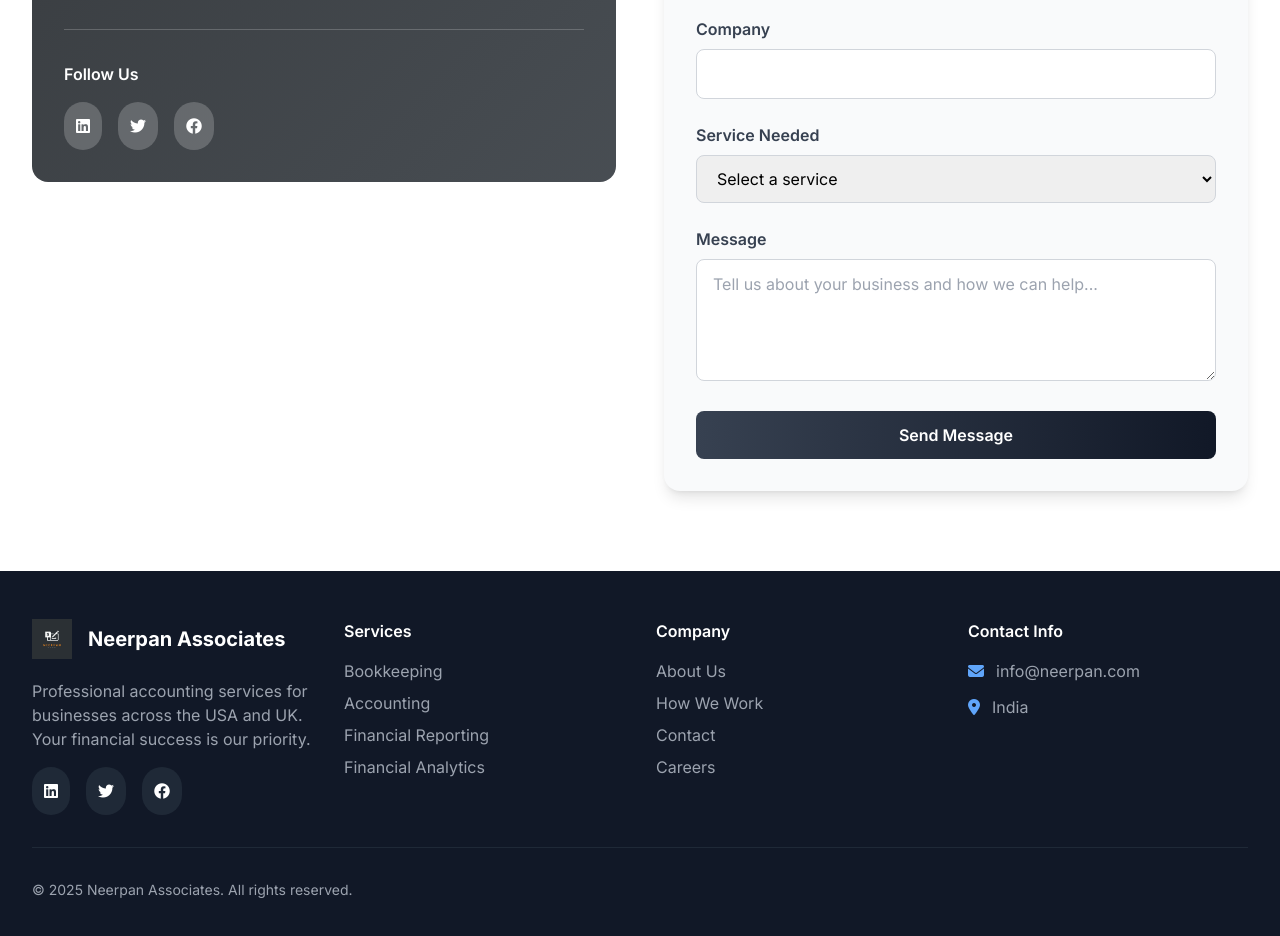
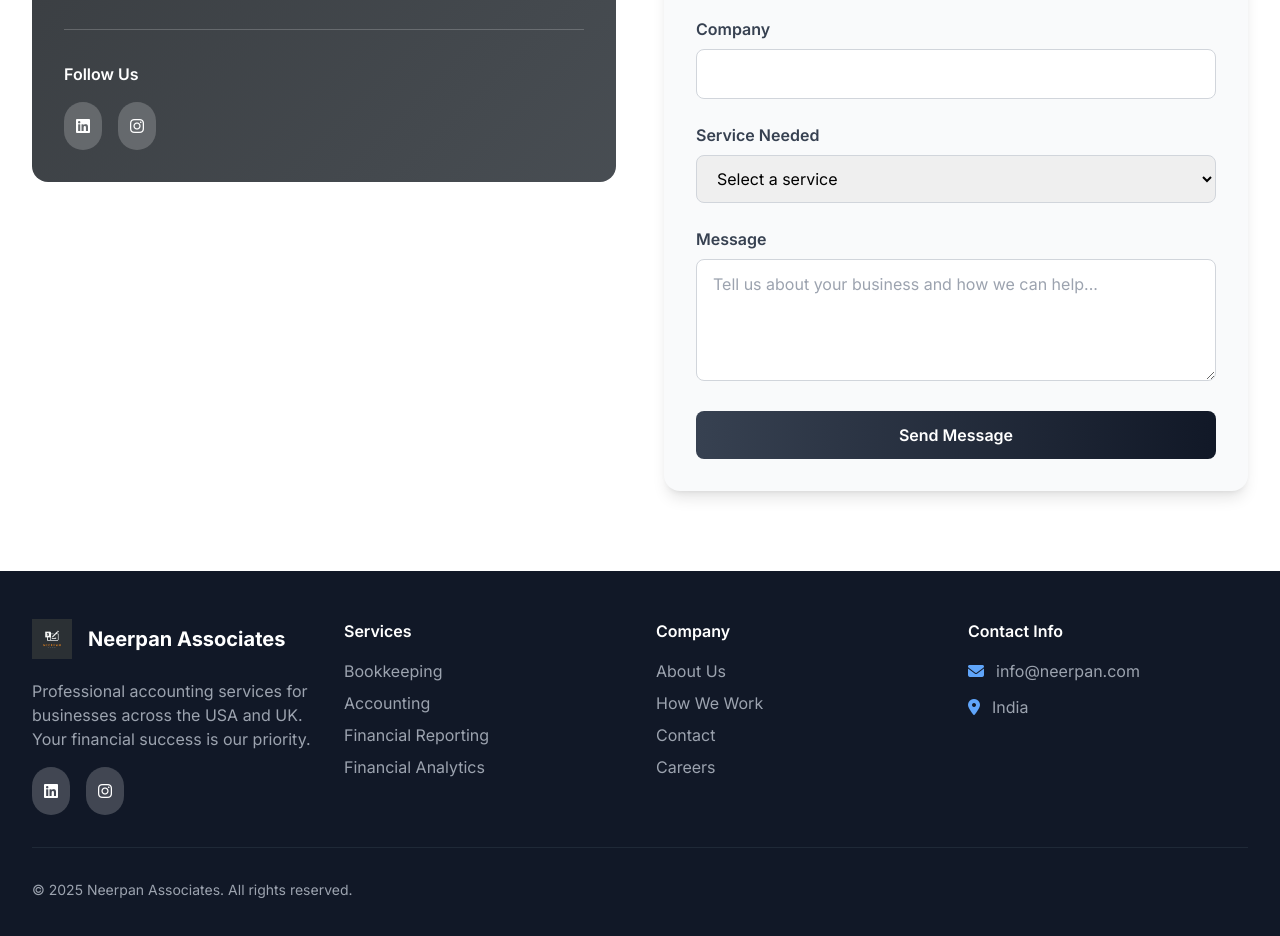
Before and after one commit to utsavshahm/business_website, a plain HTML site: page index.html in a window 1280 px wide. Shown: the part 3713-4649 px from the top of the page. Drawn offline with nearby package versions, Linux system fonts and the light colour scheme.

Commit message:
updated links

```diff
--- a/index.html
+++ b/index.html
@@ -437,7 +437,7 @@
               </div>
               <div>
                 <div class="font-semibold">Email</div>
-                <div class="opacity-90">info@neerpan.com</div>
+                <div class="opacity-90"><a href="mailto:info@neerpan.com"> info@neerpan.com </a></div>
               </div>
             </div>
 <!--
@@ -475,15 +475,13 @@
           <div class="mt-8 pt-8 border-t border-white/20">
             <h4 class="font-semibold mb-4">Follow Us</h4>
             <div class="flex space-x-4">
-              <a href="#" class="bg-white/20 hover:bg-white/30 rounded-full p-3 transition-colors">
+              <a href="https://www.linkedin.com/in/neerpan-associate-4a3abb375/" class="bg-white/20 hover:bg-white/30 rounded-full p-3 transition-colors">
                 <i class="fab fa-linkedin"></i>
               </a>
-              <a href="#" class="bg-white/20 hover:bg-white/30 rounded-full p-3 transition-colors">
-                <i class="fab fa-twitter"></i>
+              <a href="https://www.instagram.com/neerpan_associate/" class="bg-white/20 hover:bg-white/30 rounded-full p-3 transition-colors">
+                <i class="fab fa-instagram"></i>
               </a>
-              <a href="#" class="bg-white/20 hover:bg-white/30 rounded-full p-3 transition-colors">
-                <i class="fab fa-facebook"></i>
-              </a>
+
             </div>
           </div>
         </div>
@@ -572,14 +570,11 @@
                     Professional accounting services for businesses across the USA and UK. Your financial success is our priority.
                 </p>
                 <div class="flex space-x-4">
-                    <a href="#" class="bg-gray-800 hover:bg-blue-600 rounded-full p-3 transition-colors">
+                    <a href="https://www.linkedin.com/in/neerpan-associate-4a3abb375/" class="bg-white/20 hover:bg-white/30 rounded-full p-3 transition-colors">
                         <i class="fab fa-linkedin"></i>
                     </a>
-                    <a href="#" class="bg-gray-800 hover:bg-blue-400 rounded-full p-3 transition-colors">
-                        <i class="fab fa-twitter"></i>
-                    </a>
-                    <a href="#" class="bg-gray-800 hover:bg-blue-800 rounded-full p-3 transition-colors">
-                        <i class="fab fa-facebook"></i>
+                    <a href="https://www.instagram.com/neerpan_associate/" class="bg-white/20 hover:bg-white/30 rounded-full p-3 transition-colors">
+                        <i class="fab fa-instagram"></i>
                     </a>
                 </div>
             </div>
@@ -609,7 +604,7 @@
                 <div class="space-y-3 text-gray-400">
                     <div class="flex items-center space-x-3">
                         <i class="fas fa-envelope text-blue-400"></i>
-                        <span>info@neerpan.com</span>
+                        <a href="mailto:info@neerpan.com">info@neerpan.com</a>
                     </div>
                     <!-- <div class="flex items-center space-x-3">
                         <i class="fas fa-phone text-blue-400"></i>
```
